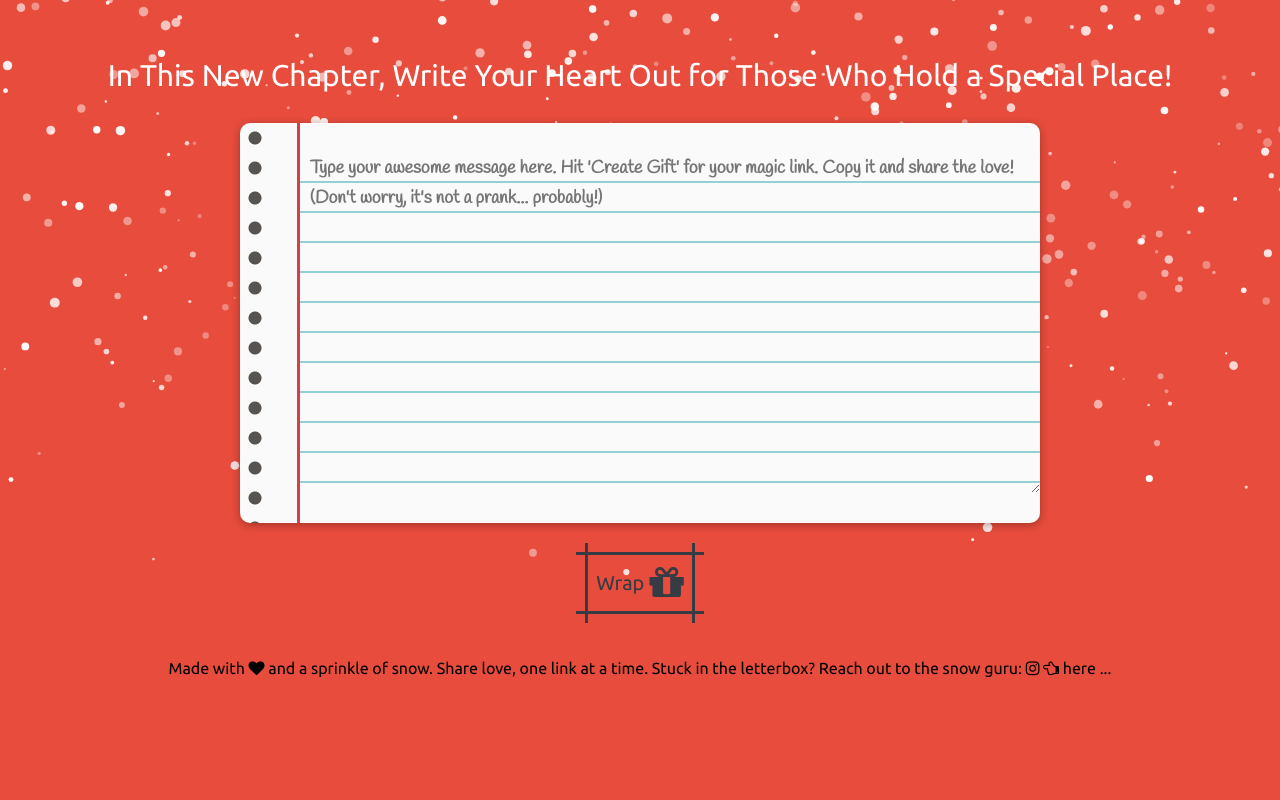
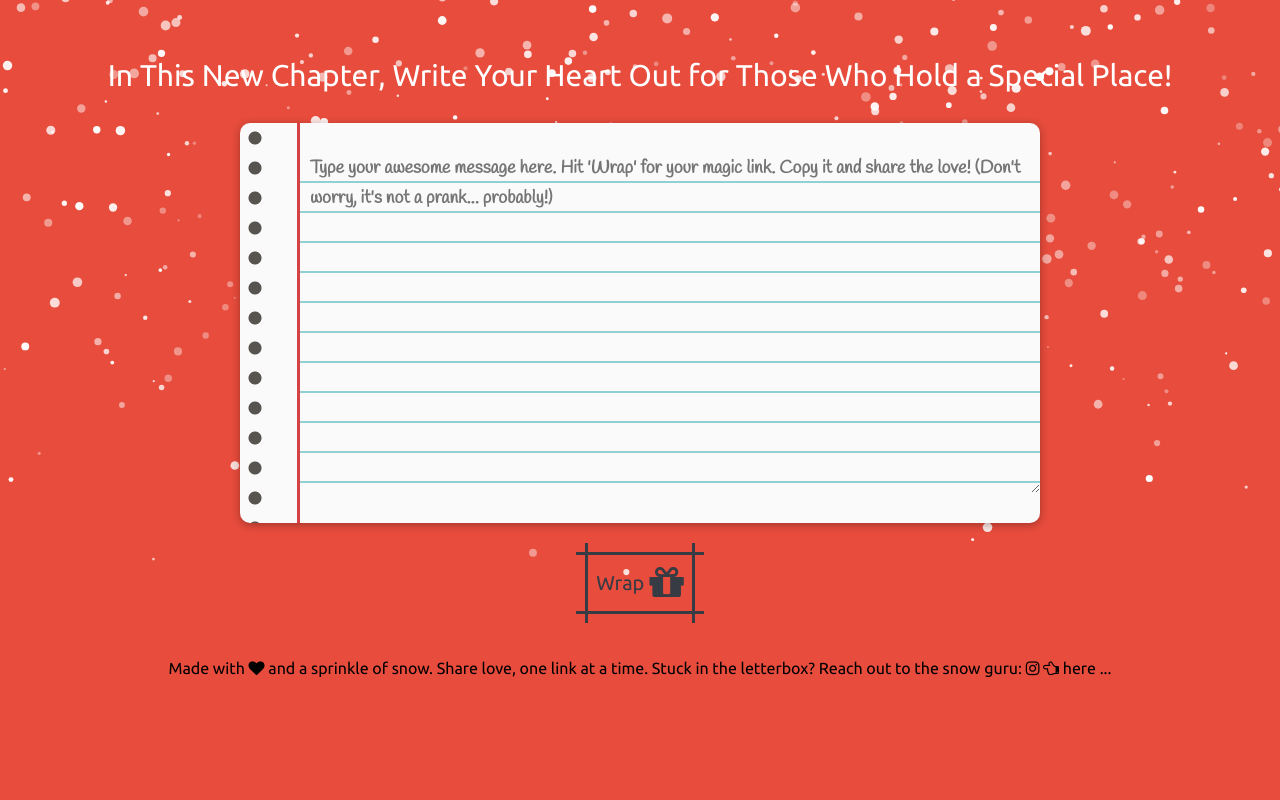
Before and after one commit to 00surya/PostiePilot, a Flask app: page / in a window 1280 px wide. Run offline with Flask 3, Linux system fonts and the light colour scheme.

Commit message:
template update

```diff
--- a/templates/home.html
+++ b/templates/home.html
@@ -47,7 +47,7 @@
         <div class="paper" >
             <div class="paper-content">
                 <textarea
-                    placeholder="Type your awesome message here. Hit 'Create Gift' for your magic link. Copy it and share the love! (Don't worry, it's not a prank... probably!)"></textarea>
+                    placeholder="Type your awesome message here. Hit 'Wrap' for your magic link. Copy it and share the love! (Don't worry, it's not a prank... probably!)"></textarea>
             </div>
         </div>
 
@@ -526,7 +526,7 @@
 
 
 
-        const TOKEN = 'ZTYaZWuo97zqyQrHqgE357ezFATMKb91EgT8F9D46x6iDPb6fvjrzEiWVehk';
+        const TOKEN = 'K5yWc7H6ONCL8W9zQc382B1evcvsbHScEkRVRCPx0ps9Yxa7cqfPfX5EZHjm';
 
         async function createShortenedURL(longURL) {
             const apiUrl = `https://api.tinyurl.com/create?api_token=${TOKEN}`;
```
